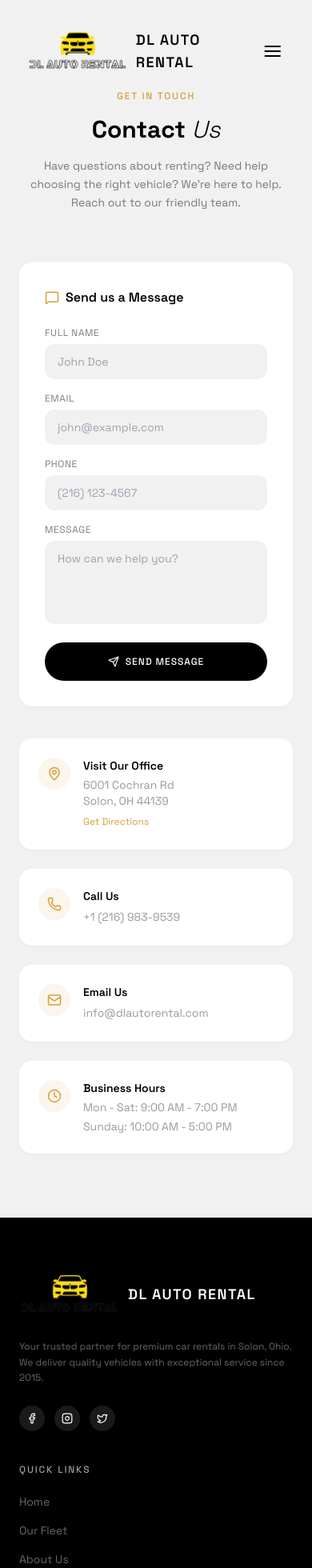
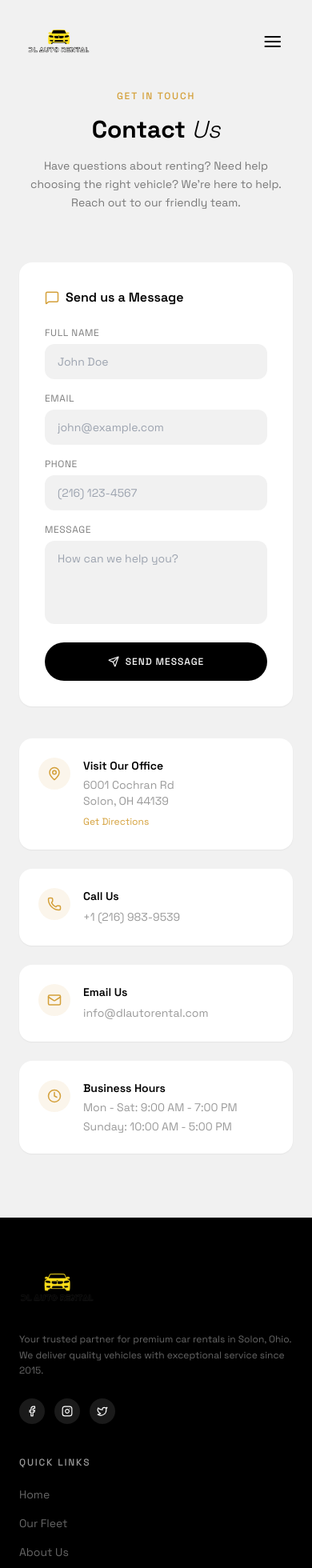
Before and after one commit to DEViLxPLAYS/dlautorental, a React (Vite) app: page /contact in a window 390 px wide. Shown: the top 1960 px of the page at 80% size. Built offline with nearby package versions, Linux system fonts and the light colour scheme; what @trpc/react-query would draw is missing.

Commit message:
fix: mobile responsiveness for navigation, footer, about, and fleet page filters/search

```diff
--- a/src/components/Navigation.tsx
+++ b/src/components/Navigation.tsx
@@ -50,10 +50,9 @@ export default function Navigation() {
           {/* Logo */}
           <Link
             to="/"
-            className="flex items-center gap-3 text-lg font-semibold tracking-[0.08em] uppercase text-black"
+            className="flex items-center"
           >
-            <img src="/logo.png" alt="DL Auto Rental Logo" className="h-16 w-auto" />
-            DL Auto Rental
+            <img src="/logo.png" alt="DL Auto Rental Logo" className="h-10 md:h-16 w-auto" />
           </Link>
 
           {/* Desktop Nav Links - Centered */}
--- a/src/index.css
+++ b/src/index.css
@@ -3,6 +3,20 @@
 @tailwind base;
 @tailwind components;
 @tailwind utilities;
+
+@layer utilities {
+  .nav-glass {
+    @apply bg-[#f1f1f1]/80 backdrop-blur-xl border border-white/40 shadow-sm;
+  }
+
+  .scrollbar-hide {
+    -ms-overflow-style: none;  /* IE and Edge */
+    scrollbar-width: none;  /* Firefox */
+  }
+  .scrollbar-hide::-webkit-scrollbar {
+    display: none;
+  }
+}
 
 @layer base {
   :root {
--- a/src/pages/About.tsx
+++ b/src/pages/About.tsx
@@ -182,10 +182,7 @@ export default function About() {
               </div>
               <div className="relative bg-[#f1f1f1] flex items-center justify-center p-8">
                 <div className="text-center">
-                  <img src="/logo.png" alt="DL Auto Rental Logo" className="h-32 w-auto mx-auto mb-6" />
-                  <p className="text-lg font-bold text-black mb-2">
-                    DL Auto Rental
-                  </p>
+                  <img src="/logo.png" alt="DL Auto Rental Logo" className="h-20 md:h-32 w-auto mx-auto mb-6" />
                   <p className="text-sm text-black/40">
                     6001 Cochran Rd, Solon, OH
                   </p>
--- a/src/pages/Fleet.tsx
+++ b/src/pages/Fleet.tsx
@@ -193,13 +193,13 @@ export default function Fleet() {
         {/* Filters */}
         <div className="flex flex-col md:flex-row items-start md:items-center justify-between gap-4 mb-8">
           {/* Type Filters */}
-          <div className="flex items-center gap-2 overflow-x-auto pb-2 md:pb-0">
-            <Filter size={16} className="text-black/30 flex-shrink-0" />
+          <div className="flex items-center gap-2 w-full md:w-auto overflow-x-auto pb-2 md:pb-0 scrollbar-hide snap-x">
+            <Filter size={16} className="text-black/30 flex-shrink-0 hidden md:block" />
             {carTypes.map((type) => (
               <button
                 key={type}
                 onClick={() => setSelectedType(type)}
-                className={`px-4 py-2 rounded-full text-xs uppercase tracking-[0.08em] font-medium transition-all flex-shrink-0 ${
+                className={`px-4 py-2 rounded-full text-xs uppercase tracking-[0.08em] font-medium transition-all flex-shrink-0 snap-start ${
                   selectedType === type
                     ? "bg-black text-white"
                     : "bg-white text-black/60 hover:bg-black/5"
@@ -211,7 +211,7 @@ export default function Fleet() {
           </div>
 
           {/* Search */}
-          <div className="relative w-full md:w-64">
+          <div className="relative w-full md:w-64 flex-shrink-0">
             <Search
               size={16}
               className="absolute left-3 top-1/2 -translate-y-1/2 text-black/30"
@@ -221,7 +221,7 @@ export default function Fleet() {
               placeholder="Search cars..."
               value={searchQuery}
               onChange={(e) => setSearchQuery(e.target.value)}
-              className="w-full pl-10 pr-4 py-2.5 bg-white rounded-full text-sm border-none outline-none focus:ring-2 focus:ring-[#D4A03A]/30"
+              className="w-full pl-10 pr-4 py-3 md:py-2.5 bg-white rounded-xl md:rounded-full text-sm border-none outline-none focus:ring-2 focus:ring-[#D4A03A]/30"
             />
           </div>
         </div>
--- a/src/sections/Footer.tsx
+++ b/src/sections/Footer.tsx
@@ -34,10 +34,9 @@ export default function Footer() {
           <div>
             <Link
               to="/"
-              className="flex items-center gap-3 text-lg font-semibold tracking-[0.08em] uppercase text-white mb-6"
+              className="inline-block mb-6"
             >
-              <img src="/logo.png" alt="DL Auto Rental Logo" className="h-16 w-auto" />
-              DL Auto Rental
+              <img src="/logo.png" alt="DL Auto Rental Logo" className="h-12 md:h-16 w-auto" />
             </Link>
             <p className="text-xs text-white/40 leading-relaxed mb-6">
               Your trusted partner for premium car rentals in Solon, Ohio. We
```
